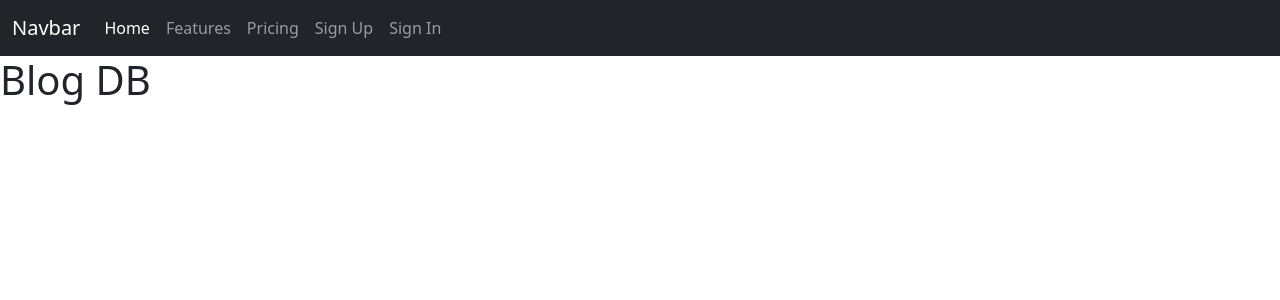
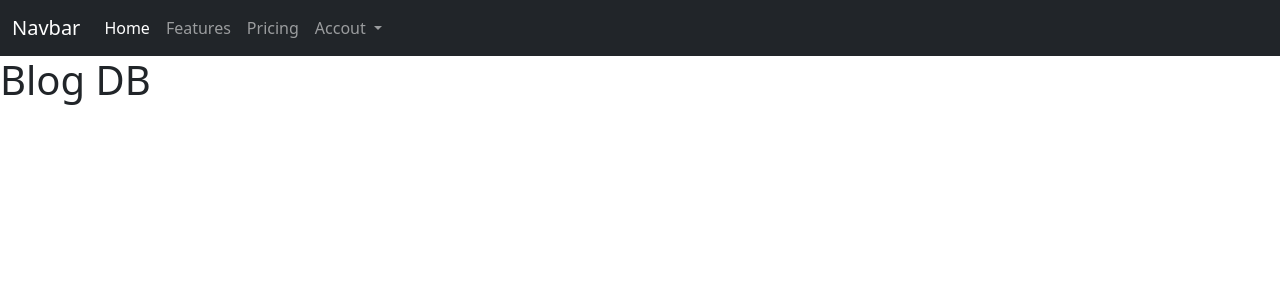
Before and after one commit to BoonyanitMatEdu/blogdb, a Flask app: page / in a window 1280 px wide. Shown: the top 300 px of the page. Run offline with Flask 3, Linux system fonts and the light colour scheme; some libraries are stand-ins or nearby versions.

Commit message:
Adding logout and making a new navbar

```diff
--- a/app.py
+++ b/app.py
@@ -117,7 +117,9 @@ def delete_blog(id):
 
 @app.route('/logout')
 def logout():
-    return render_template('logout.html')
+    session.clear()
+    flash("You have been logged out", 'info')
+    return redirect('/')
 
 if __name__ == '__main__':
     app.run(debug=True)
--- a/templates/navbar.html
+++ b/templates/navbar.html
@@ -1,18 +1,31 @@
 <nav class="navbar navbar-expand-lg navbar-dark bg-dark">
     <div class="container-fluid">
       <a class="navbar-brand" href="#">Navbar</a>
-      <button class="navbar-toggler" type="button" data-bs-toggle="collapse" data-bs-target="#navbarNavAltMarkup" aria-controls="navbarNavAltMarkup" aria-expanded="false" aria-label="Toggle navigation">
+      <button class="navbar-toggler" type="button" data-bs-toggle="collapse" data-bs-target="#navbarNavDropdown" aria-controls="navbarNavDropdown" aria-expanded="false" aria-label="Toggle navigation">
         <span class="navbar-toggler-icon"></span>
       </button>
-      <div class="collapse navbar-collapse" id="navbarNavAltMarkup">
-        <div class="navbar-nav">
-          <a class="nav-link active" aria-current="page" href="{{ url_for('index') }}">Home</a>
-          <a class="nav-link" href="#">Features</a>
-          <a class="nav-link" href="#">Pricing</a>
-          <a class="nav-link" href="{{ url_for('register') }}">Sign Up</a>
-          <a class="nav-link" href="{{ url_for('login') }}">Sign In</a>
-
-        </div>
+      <div class="collapse navbar-collapse" id="navbarNavDropdown">
+        <ul class="navbar-nav">
+          <li class="nav-item">
+            <a class="nav-link active" aria-current="page" href="#">Home</a>
+          </li>
+          <li class="nav-item">
+            <a class="nav-link" href="#">Features</a>
+          </li>
+          <li class="nav-item">
+            <a class="nav-link" href="#">Pricing</a>
+          </li>
+          <li class="nav-item dropdown">
+            <a class="nav-link dropdown-toggle" href="#" role="button" data-bs-toggle="dropdown" aria-expanded="false">
+              Accout
+            </a>
+            <ul class="dropdown-menu">
+              <li><a class="dropdown-item" href="{{ url_for('login') }}">Sign In</a></li>
+              <li><a class="dropdown-item" href="{{ url_for('register') }}">Sign Up</a></li>
+              <li><a class="dropdown-item" href="{{ url_for('logout') }}">Log Out</a></li>
+            </ul>
+          </li>
+        </ul>
       </div>
     </div>
   </nav>
```
